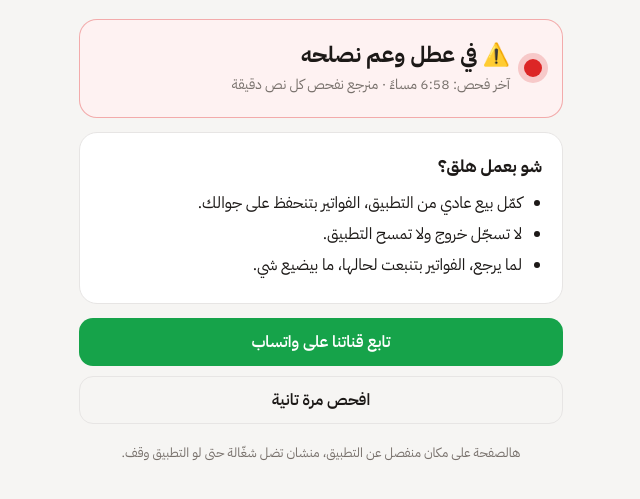
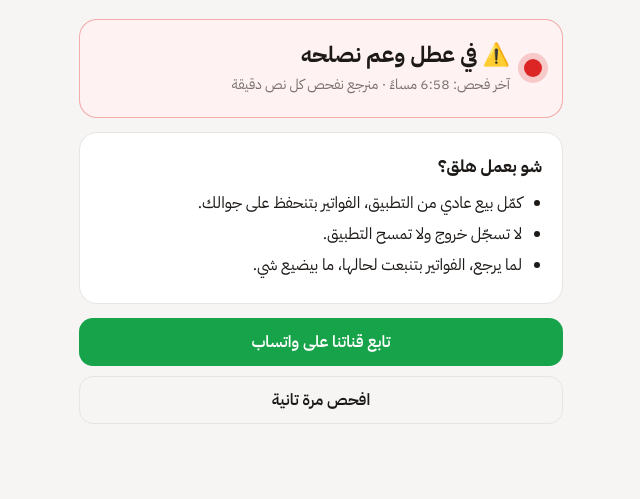
Before and after one commit to Jamey566/sulomx-status, a plain HTML site: page index.html in a window 1280 px wide. Shown: the part 83-582 px from the top of the page, without its empty margins (319-959 px from the left). Drawn offline with Linux system fonts and the light colour scheme; no server answers.

Commit message:
Update index.html

```diff
--- a/index.html
+++ b/index.html
@@ -80,7 +80,6 @@
     <button id="again" class="btn ghost" type="button">افحص مرة تانية</button>
   </div>
 
-  <footer>هالصفحة على مكان منفصل عن التطبيق، منشان تضل شغّالة حتى لو التطبيق وقف.</footer>
 </main>
 <script>
   var APP = "https://app.sulomx.com/api/health";
```
